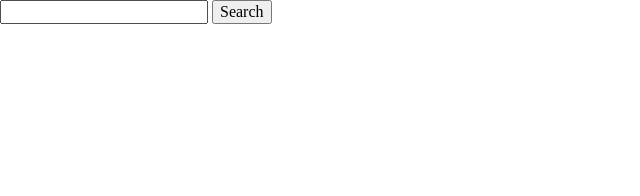
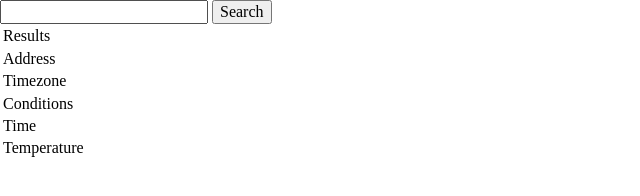
Before and after one commit to cadltop/weather-app, a website built with webpack: page src/index.html in a window 1280 px wide. Shown: the whole page, without its empty margins (0-640 px from the left). Built offline with nearby package versions, Linux system fonts and the light colour scheme.

Commit message:
Add table to display weather data

```diff
--- a/src/index.html
+++ b/src/index.html
@@ -10,5 +10,32 @@
       <input type="text" name="location" id="location" />
       <input type="submit" value="Search" />
     </form>
+    <table>
+      <thead>
+        <td colspan="2">Results</td>
+      </thead>
+      <tbody>
+        <tr>
+          <td>Address</td>
+          <td class="address"></td>
+        </tr>
+        <tr>
+          <td>Timezone</td>
+          <td class="timezone"></td>
+        </tr>
+        <tr>
+          <td>Conditions</td>
+          <td class="conditions"></td>
+        </tr>
+        <tr>
+          <td>Time</td>
+          <td class="time"></td>
+        </tr>
+        <tr>
+          <td>Temperature</td>
+          <td class="temperature"></td>
+        </tr>
+      </tbody>
+    </table>
   </body>
 </html>
```
